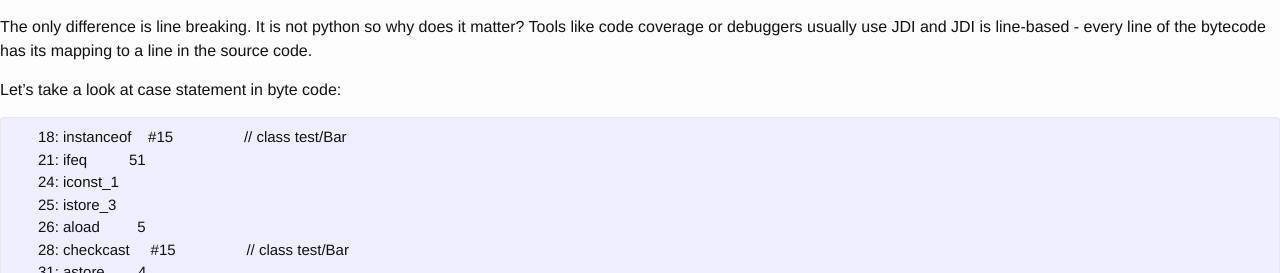
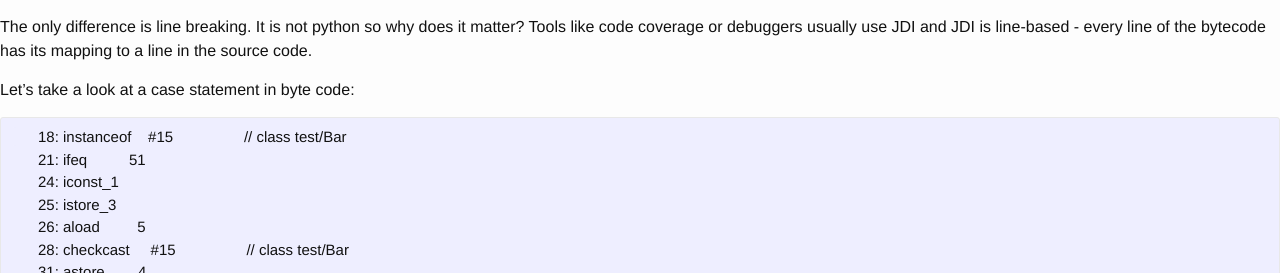
Before and after one commit to szatko/romanowski.github.io, a Jekyll site: the page built from _posts/toolfriendly/2015-03-20-pattern-matching.md, in a window 1280 px wide. Shown: the part 780-1053 px from the top of the page. Built offline with Jekyll 4.4.1, drawn with Linux system fonts in a browser that asks for light colours; nearby versions of some CDN libraries; Markdown is read by kramdown in place of the engine named in the settings.

````diff
--- a/_posts/toolfriendly/2015-03-20-pattern-matching.md
+++ b/_posts/toolfriendly/2015-03-20-pattern-matching.md
@@ -37,7 +37,7 @@ foo match {
 The only difference is line breaking. It is not python so why does it matter?
 Tools like code coverage or debuggers usually use JDI and JDI is line-based - every line of the bytecode has its mapping to a line in the source code.
 
-Let's take a look at case statement in byte code:
+Let's take a look at a case statement in byte code:
 
 ```asm
       18: instanceof    #15                 // class test/Bar
````
